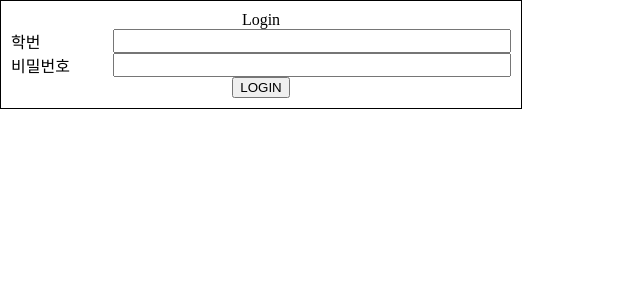
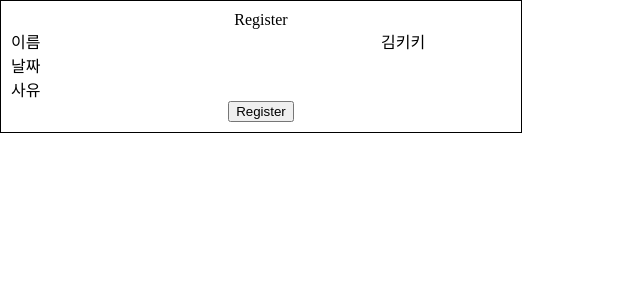
Before and after one commit to JNU-econovation/In-Out, a React (Create React App) app in the folder client/: page / in a window 1280 px wide. Shown: the top 300 px of the page, without its empty margins (0-640 px from the left). Built offline with nearby package versions, Linux system fonts and the light colour scheme.

Commit message:
feat : register form

```diff
--- a/client/src/presentation/App.jsx
+++ b/client/src/presentation/App.jsx
@@ -3,6 +3,8 @@ import { createGlobalStyle, ThemeProvider } from "styled-components";
 import { MyPage } from "./pages/mypage";
 import { theme } from "./theme/theme";
 import Login from "./pages/home/login";
+import Register from "../presentation/pages/home/register";
+
 function App() {
   const Global = createGlobalStyle`
   html{
@@ -20,7 +22,7 @@ function App() {
     <Fragment>
       <ThemeProvider theme={theme}>
         <Global></Global>
-        <Login />
+        <Register />
       </ThemeProvider>
     </Fragment>
   );
--- a/client/src/presentation/pages/home/register/index.jsx
+++ b/client/src/presentation/pages/home/register/index.jsx
@@ -0,0 +1,59 @@
+import React, { Component } from "react";
+import styled from "styled-components";
+
+class Register extends Component {
+  render() {
+    return (
+      <RegisterBox>
+        <label>Register</label>
+        <NamedInputBox>
+          <InputLabel>이름</InputLabel>
+          <InputLabel>김키키</InputLabel>
+        </NamedInputBox>
+        <NamedInputBox>
+          <InputLabel>날짜</InputLabel>
+        </NamedInputBox>
+        <NamedInputBox>
+          <InputLabel>사유</InputLabel>
+        </NamedInputBox>
+        <button>Register</button>
+      </RegisterBox>
+    );
+  }
+}
+
+export default Register;
+
+const RegisterBox = styled.section`
+  display: flex;
+  padding: 10px;
+  flex-direction: column;
+  align-items: center;
+  @media all and (max-width: 375px) {
+    width: 100%;
+  }
+  @media all and (min-width: 376px) {
+    width: 100%;
+  }
+  @media all and (min-width: 501px) {
+    width: 500px;
+    border: 1px solid black;
+  }
+`;
+
+const NamedInputBox = styled.section`
+  width: 100%;
+  display: flex;
+  justify-content: space-between;
+  @media all and (max-width: 375px) {
+    flex-wrap: wrap;
+  }
+`;
+
+const InputLabel = styled.label`
+  width: 130px;
+`;
+
+const NamedInput = styled.input`
+  width: 100%;
+`;
```
Also changed, not shown: 1 other file (tests, documents, lock files or other folders).
